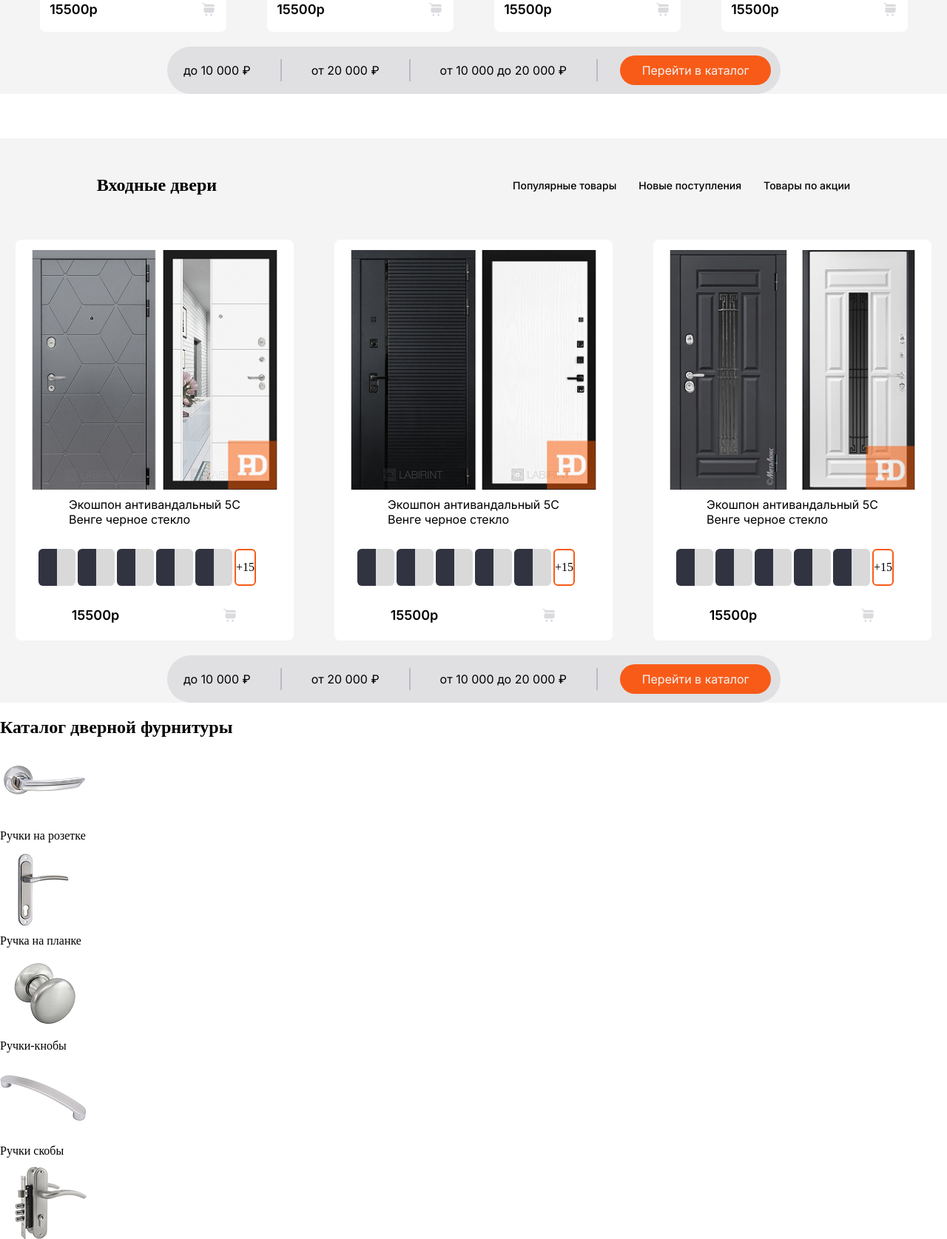
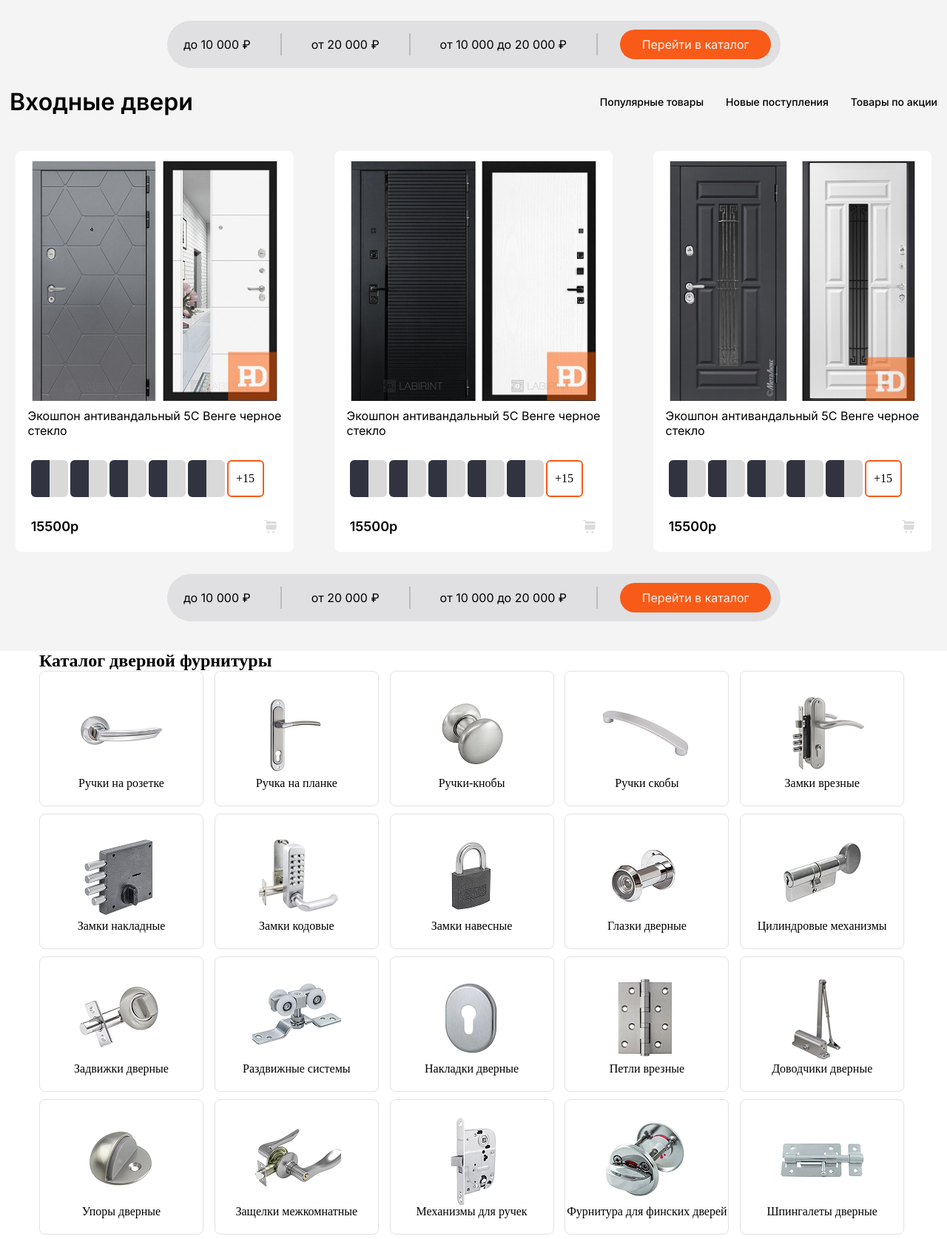
Before and after one commit to Valkyrieday/door-shop, a plain HTML site: page index.html in a window 1280 px wide. Shown: the part 1620-3295 px from the top of the page at 74% size. Drawn offline with Linux system fonts and the light colour scheme.

Commit message:
чето чето

```diff
--- a/index.html
+++ b/index.html
@@ -161,7 +161,7 @@
             </div>
             <div class="door-card">
               <img src="img/main/door/image 5-3.png" alt="" />
-              <p>Экошпон антивандальный 5С <br />]Венге черное стекло</p>
+              <p>Экошпон антивандальный 5С <br />Венге черное стекло</p>
               <div class="colors-door">
                 <div class="color_container">
                   <img src="/img/main/colors-door/image 4.png" alt="">
@@ -192,7 +192,7 @@
         </div>
       </div>
       <section class="catalog-entrance-doors">
-        <div class="catalog-door-head">
+        <div class="catalog-door-head-solid">
           <h1 class="title-head-door">Входные двери</h1>
           <nav class="nav-links">
             <a href="">Популярные товары</a>
@@ -203,8 +203,8 @@
         <div class="door-cards">
           <div class="door-card-solid">
             <img src="/img/main/door/image 9.jpg" class="solid-door-img" />
-            <p>Экошпон антивандальный 5С <br />Венге черное стекло</p>
-            <div class="colors-door">
+            <p>Экошпон антивандальный 5С Венге черное <br/>стекло</p>
+            <div class="colors-door-solid">
               <img src="/img/main/colors-door/Rectangle 575.svg" alt="" />
               <img src="/img/main/colors-door/Rectangle 575.svg" alt="" />
               <img src="/img/main/colors-door/Rectangle 575.svg" alt="" />
@@ -212,15 +212,15 @@
               <img src="/img/main/colors-door/Rectangle 575.svg" alt="" />
               <div class="color_container_number">+15</div>
             </div>
-              <div class="door-card-sale">
+              <div class="door-card-sale-solid">
                 <h4>15500р</h4>
                 <img src="../img/main/shopping-cart-catalog.svg" class="img-cart" />
               </div>
           </div>
           <div class="door-card-solid">
             <img src="/img/main/door/image 9-1.jpg" class="solid-door-img" />
-            <p>Экошпон антивандальный 5С <br />Венге черное стекло</p>
-            <div class="colors-door">
+            <p>Экошпон антивандальный 5С Венге черное <br/>стекло</p>
+            <div class="colors-door-solid">
               <img src="/img/main/colors-door/Rectangle 575.svg" alt="" />
               <img src="/img/main/colors-door/Rectangle 575.svg" alt="" />
               <img src="/img/main/colors-door/Rectangle 575.svg" alt="" />
@@ -228,15 +228,15 @@
               <img src="/img/main/colors-door/Rectangle 575.svg" alt="" />
               <div class="color_container_number">+15</div>
             </div>
-            <div class="door-card-sale">
+            <div class="door-card-sale-solid">
                 <h4>15500р</h4>
                 <img src="../img/main/shopping-cart-catalog.svg" class="img-cart" />
               </div>
           </div>
           <div class="door-card-solid">
             <img src="/img/main/door/image 9-2.jpg" class="solid-door-img" />
-            <p>Экошпон антивандальный 5С <br />Венге черное стекло</p>
-            <div class="colors-door">
+            <p>Экошпон антивандальный 5С Венге черное <br/>стекло</p>
+            <div class="colors-door-solid">
               <img src="/img/main/colors-door/Rectangle 575.svg" alt="" />
               <img src="/img/main/colors-door/Rectangle 575.svg" alt="" />
               <img src="/img/main/colors-door/Rectangle 575.svg" alt="" />
@@ -244,7 +244,7 @@
               <img src="/img/main/colors-door/Rectangle 575.svg" alt="" />
               <div class="color_container_number">+15</div>
             </div>
-            <div class="door-card-sale">
+            <div class="door-card-sale-solid">
                 <h4>15500р</h4>
                 <img src="../img/main/shopping-cart-catalog.svg" class="img-cart" />
               </div>
--- a/style.css
+++ b/style.css
@@ -256,8 +256,18 @@ a {
     justify-content: center;
     align-items: center;
     gap: 400px;
-    margin: 60px 0 60px 0;
-    padding-top: 50px;
+    margin: 20px 0 50px 0;
+    padding-top: 10px;
+}
+
+.catalog-door-head-solid {
+    display: flex;
+    justify-content: center;
+    align-items: center;
+    gap: 550px;
+    margin: 20px 0 50px 0;
+    padding-top: 10px;
+
 }
 
 .nav-links {
@@ -294,6 +304,17 @@ a {
     overflow: hidden;
     gap: 10px;
 }
+
+.title-head-door {
+    font-family: 'Inter';
+    font-style: normal;
+    font-weight: 600;
+    font-size: 32px;
+    line-height: 100%;
+
+}
+
+
 
 
 .door-card-solid {
@@ -332,6 +353,14 @@ a {
     gap: 140px;
 }
 
+.door-card-sale-solid {
+    display: flex;
+    align-items: center;
+    justify-content: center;
+    padding: 20px 0 20px 0;
+    gap: 250px;
+}
+
 .door-card-sale h4 {
     font-family: 'Inter';
     font-style: normal;
@@ -340,13 +369,30 @@ a {
     line-height: 18px;
 }
 
-
+.door-card-sale-solid h4 {
+    font-family: 'Inter';
+    font-style: normal;
+    font-weight: 600;
+    font-size: 18px;
+    line-height: 18px;
+}
 
 .colors-door {
     display: flex;
     justify-content: center;
     align-items: center;
     width: 212px;
+    height: 50px;
+    gap: 3px;
+    margin-right: 20px;
+    margin-top: 20px;
+}
+
+.colors-door-solid {
+    display: flex;
+    justify-content: center;
+    align-items: center;
+    width: 320px;
     height: 50px;
     gap: 3px;
     margin-right: 20px;
@@ -383,7 +429,7 @@ a {
 .nav-price {
     display: flex;
     width: 829px;
-    margin: 20px 20px 20px 20px;
+    margin: 30px 20px 0px 20px;
     padding-bottom: 0;
     justify-content: center;
     align-items: center;
@@ -416,11 +462,13 @@ a {
 
 .interior_door {
     background-color: #F4F4F5;
+    display: flow-root;
 }
 
 .catalog-entrance-doors {
     background-color: #F4F4F5;
-    margin-top: 5px;
+    display: flow-root;
+    padding-bottom: 40px;
 }
 
 .line {
@@ -430,3 +478,38 @@ a {
     transform: rotate(180deg);
 
 }
+
+.catalog-furniture {
+    display: flex;
+    flex-direction: column;
+    justify-self: center;
+    width: 1174px;
+    height: 840px;
+}
+
+
+.door-furnitures {
+    display: grid;
+    grid-template-columns: repeat(5, 1fr);
+    grid-template-rows: repeat(4, 1fr);
+    gap: 10px;
+}
+
+.door-furnitures img {
+    object-fit: cover;
+    border-radius: 8px;
+}
+
+.door-furnitures__card {
+    display: flex;
+    flex-direction: column;
+    justify-content: center;
+    align-items: center;
+    width: 222px;
+    height: 183px;
+    border: 1px solid #e4e4e4;
+    border-radius: 8px;
+    position: relative;
+    background: #fff;
+    box-shadow: 0 0 1px 1px rgba(216, 216, 216, 0.1);
+}
```
